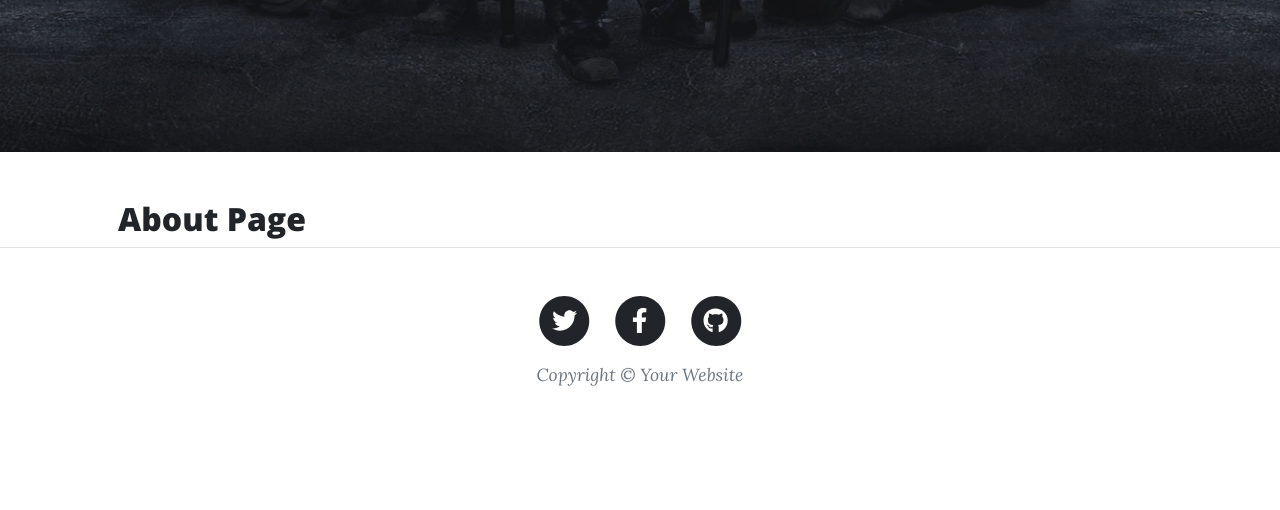
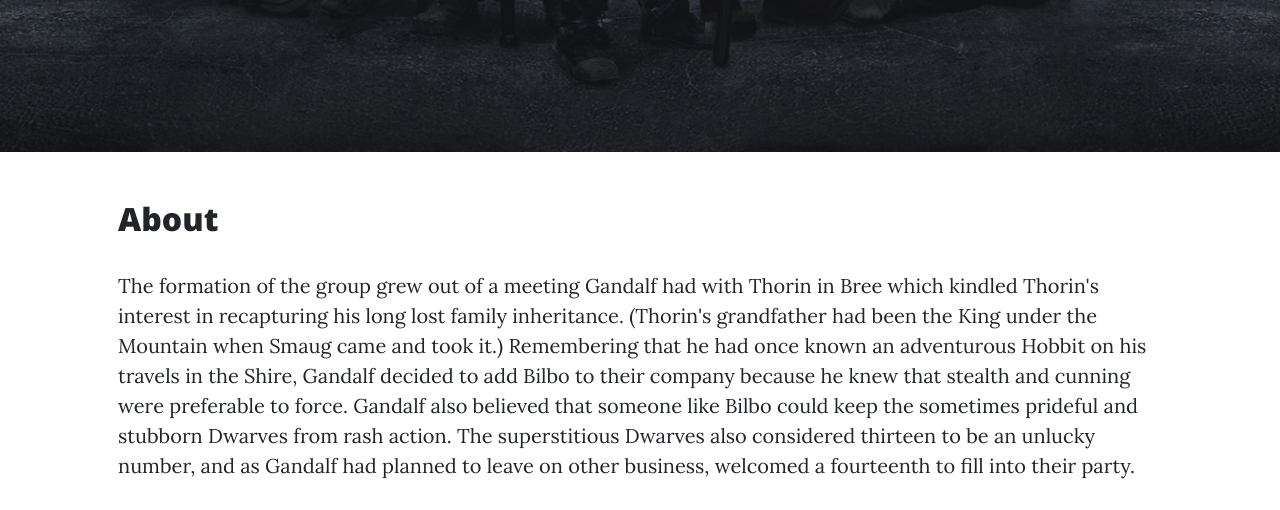
Before and after one commit to mariamar95/thorin, a Flask app: page /about in a window 1280 px wide. Shown: the part 476-986 px from the top of the page. Before the commit the page ends 862 px from the top, so only its background shows below. Run offline with Flask 2, Linux system fonts and the light colour scheme; some libraries are stand-ins or nearby versions.

Commit message:
Add content on about.html & add page_title on run.py apps

```diff
--- a/run.py
+++ b/run.py
@@ -12,17 +12,17 @@
 
 @app.route("/about")
 def about():
-    return render_template("about.html")
+    return render_template("about.html", page_title="About")
 
 
 @app.route("/contact")
 def contact():
-    return render_template("contact.html")
+    return render_template("contact.html", page_title="Contact")
 
 
 @app.route('/careers')
 def careers():
-    return render_template('careers.html')
+    return render_template('careers.html', page_title="Careers")
 
 
 if __name__ == "__main__":
--- /dev/null
+++ b/static/css/mystyle.css
@@ -0,0 +1,3 @@
+.col-md-5 img {
+    width: 100%
+}
--- a/templates/about.html
+++ b/templates/about.html
@@ -1,4 +1,50 @@
 {% extends "base.html" %}
 {% block content %}
-    <h2>About Page</h2>
+<h2>{{ page_title }}</h2>
+<p>
+    The formation of the group grew out of a meeting Gandalf had with Thorin in Bree which kindled Thorin's interest in
+    recapturing his long lost family inheritance. (Thorin's grandfather had been the King under the Mountain when Smaug
+    came and took it.) Remembering that he had once known an adventurous Hobbit on his travels in the Shire, Gandalf
+    decided to add Bilbo to their company because he knew that stealth and cunning were preferable to force. Gandalf
+    also believed that someone like Bilbo could keep the sometimes prideful and stubborn Dwarves from rash action. The
+    superstitious Dwarves also considered thirteen to be an unlucky number, and as Gandalf had planned to leave on other
+    business, welcomed a fourteenth to fill into their party.
+</p>
+<div class="row featurette">
+    <div class="col-md-7">
+        <h3>Thorin Oakenshield</h3>
+        <p>
+            In the year TA 2746, Thorin II was born to Dwarven prince Thráin II in the mountain city of The Lonely
+            Mountain.
+            Early in his youth, he and the other Dwarves of the Lonely Mountain were forced to flee by the dragon Smaug
+            in TA
+            2770. While in exile, he quickly grew to become a capable warrior. This was demonstrated when he
+            participated in the
+            Battle of Azanulbizar in TA 2799. He marched with one of the Dwarven armies beneath the East-gate of Moria.
+            At some
+            point in the fighting, his shield broke, and using an oaken tree branch found on the floor as a shield, he
+            gained
+            the epithet "Oakenshield," which would remain with him even in death.
+        </p>
+    </div>
+    <div class="col-md-5">
+        <img src="https://static.wikia.nocookie.net/lotr/images/7/76/ThorinTDOMTextlessPoster.jpg/"
+            alt="Photo of Thorin">
+    </div>
+</div>
+<div class="row featurette">
+    <div class="col-md-5">
+        <img src="https://static.wikia.nocookie.net/lotr/images/b/b4/The-Hobbit-Fili-and-Kili.jpg/"
+            alt="Photo of Fili and Kili">
+    </div>
+    <div class="col-md-7">
+        <h3>Fíli and Kíli</h3>
+        <p>
+            Fíli and Kíli were nephews of Thorin, who was the elder brother of their mother Dís. They were also nephews
+            of Frerin, grandsons of Thráin II, and great-grandsons of Thrór. Fíli's most distinguishing feature was his
+            long nose, the longest of any of the Dwarves in Thorin's company.
+        </p>
+    </div>
+
+</div>
 {% endblock %}
--- a/templates/base.html
+++ b/templates/base.html
@@ -7,6 +7,7 @@
     <meta http-equiv="X-UA-Compatible" content="ie=edge">
     <!-- Bootstrap core CSS -->
     <link href="{{ url_for('static', filename='css/styles.css') }}" rel="stylesheet">
+    <link href="{{ url_for('static', filename='css/mystyle.css') }}" rel="stylesheet">
     <!-- Font Awesome icons (free version)-->
     <script src="https://use.fontawesome.com/releases/v6.1.0/js/all.js" crossorigin="anonymous"></script>
     <!-- Google fonts-->
--- a/templates/careers.html
+++ b/templates/careers.html
@@ -1,4 +1,4 @@
 {% extends "base.html" %}
 {% block content %}
-    <h2>Come work with us</h2>
+    <h2>{{ page_title }}</h2>
 {% endblock %}
```
